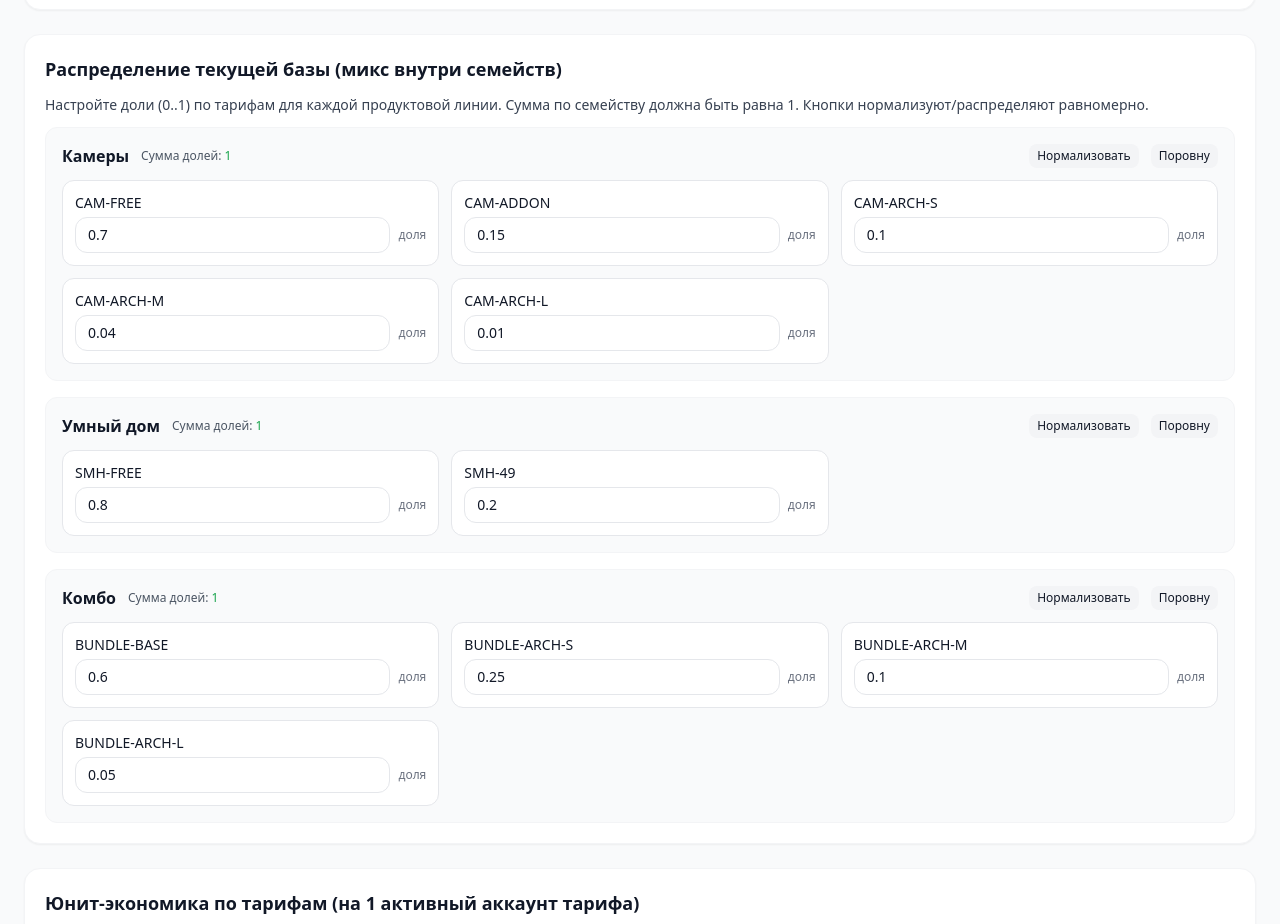
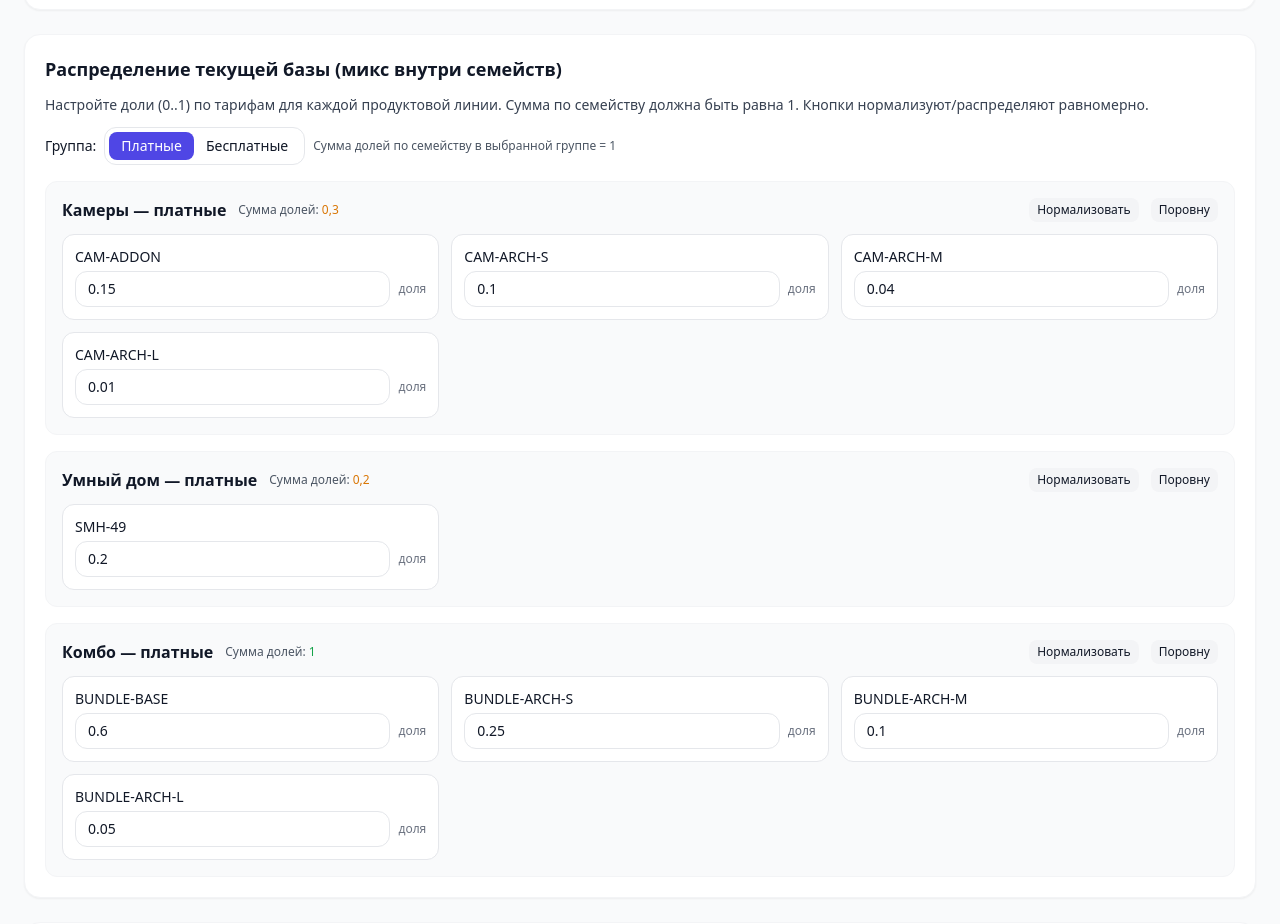
Before and after one commit to Max13Good/camera_application_calculate, a React (Vite) app: page / in a window 1280 px wide. Shown: the part 2320-3244 px from the top of the page. Built offline with nearby package versions, Linux system fonts and the light colour scheme.

Commit message:
feat: split base mix into paid/free + forecast uses freeLoadShare

```diff
--- a/src/App.tsx
+++ b/src/App.tsx
@@ -705,6 +705,7 @@ export default function App() {
     camHoursPerDayForRelay,
     churn,
     cloudAccounts,
+    freeLoadShare,
   });
 
   const [detailMonth, setDetailMonth] = useState<number | null>(null);
--- a/src/components/BaseMixEditor.tsx
+++ b/src/components/BaseMixEditor.tsx
@@ -1,3 +1,4 @@
+import { useState } from "react";
 import { inputCls } from "../ui/styles";
 
 export default function BaseMixEditor({
@@ -7,6 +8,7 @@ export default function BaseMixEditor({
   tariffs: any[];
   setTariffs: (t: any[]) => void;
 }) {
+  const [mode, setMode] = useState<"paid" | "free">("paid");
   const families: Array<{
     key: "camera" | "smarthome" | "bundle";
     title: string;
@@ -28,7 +30,9 @@ export default function BaseMixEditor({
   };
 
   const normalizeFamily = (fam: "camera" | "smarthome" | "bundle") => {
-    const list = tariffs.filter((t: any) => t.family === fam);
+    const list = tariffs.filter(
+      (t: any) => t.family === fam && (mode === "paid" ? (t.price || 0) > 0 : (t.price || 0) === 0)
+    );
     const sum = list.reduce(
       (s: number, t: any) => s + (t.forecast?.baseShare0 || 0),
       0
@@ -36,7 +40,7 @@ export default function BaseMixEditor({
     if (sum <= 0) return;
     setTariffs(
       tariffs.map((t: any) =>
-        t.family === fam
+        t.family === fam && list.some((x: any) => x.id === t.id)
           ? {
               ...t,
               forecast: {
@@ -50,11 +54,13 @@ export default function BaseMixEditor({
   };
 
   const evenFamily = (fam: "camera" | "smarthome" | "bundle") => {
-    const list = tariffs.filter((t: any) => t.family === fam);
+    const list = tariffs.filter(
+      (t: any) => t.family === fam && (mode === "paid" ? (t.price || 0) > 0 : (t.price || 0) === 0)
+    );
     const w = list.length ? 1 / list.length : 0;
     setTariffs(
       tariffs.map((t: any) =>
-        t.family === fam
+        t.family === fam && list.some((x: any) => x.id === t.id)
           ? { ...t, forecast: { ...(t.forecast || {}), baseShare0: w } }
           : t
       )
@@ -63,8 +69,32 @@ export default function BaseMixEditor({
 
   return (
     <div className="space-y-4">
+      <div className="flex items-center gap-2">
+        <div className="text-sm font-medium">Группа:</div>
+        <div className="bg-white rounded-xl border border-gray-200 p-1">
+          <button
+            className={`px-3 py-1 rounded-lg text-sm ${
+              mode === "paid" ? "bg-indigo-600 text-white" : "hover:bg-gray-100"
+            }`}
+            onClick={() => setMode("paid")}
+          >
+            Платные
+          </button>
+          <button
+            className={`px-3 py-1 rounded-lg text-sm ${
+              mode === "free" ? "bg-indigo-600 text-white" : "hover:bg-gray-100"
+            }`}
+            onClick={() => setMode("free")}
+          >
+            Бесплатные
+          </button>
+        </div>
+        <div className="text-xs text-gray-600">Сумма долей по семейству в выбранной группе = 1</div>
+      </div>
       {families.map((f) => {
-        const list = tariffs.filter((t: any) => t.family === f.key);
+        const list = tariffs.filter(
+          (t: any) => t.family === f.key && (mode === "paid" ? (t.price || 0) > 0 : (t.price || 0) === 0)
+        );
         const sum = list.reduce(
           (s: number, t: any) => s + (t.forecast?.baseShare0 || 0),
           0
@@ -75,7 +105,7 @@ export default function BaseMixEditor({
             className="bg-gray-50 rounded-xl p-4 border border-gray-100"
           >
             <div className="flex items-center gap-3 mb-3">
-              <div className="font-semibold">{f.title}</div>
+              <div className="font-semibold">{f.title} — {mode === "paid" ? "платные" : "бесплатные"}</div>
               <div className="text-xs text-gray-600">
                 Сумма долей:{" "}
                 <span
--- a/src/hooks/useTariffForecast.ts
+++ b/src/hooks/useTariffForecast.ts
@@ -33,6 +33,7 @@ export function useTariffForecast(opts: {
   camHoursPerDayForRelay: number;
   churn: number;
   cloudAccounts: number;
+  freeLoadShare?: number;
 }) {
   const r = useMemo(() => {
     const {
@@ -66,6 +67,7 @@ export function useTariffForecast(opts: {
       camHoursPerDayForRelay,
       churn,
       cloudAccounts,
+      freeLoadShare = 0.25,
     } = opts;
 
     // competitor schedule
@@ -176,7 +178,7 @@ export function useTariffForecast(opts: {
         const apiCallsPerAcc = apiPerDay * monthDays;
         const msgsPerAcc = 10 * monthDays;
         const relayGBPerAcc = camHoursPerDayForRelay * 0.72 * monthDays;
-        const wTariff = (t.price || 0) > 0 ? 1 : 0.25;
+        const wTariff = (t.price || 0) > 0 ? 1 : freeLoadShare;
         const apiMul = ((t.varCost as any)?.tuyaApiMul ?? 1) * wTariff;
         const msgsMul = ((t.varCost as any)?.tuyaMsgsMul ?? 1) * wTariff;
         const relayMul = ((t.varCost as any)?.tuyaRelayMul ?? 1) * wTariff;
```
